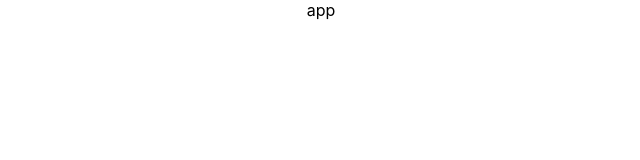
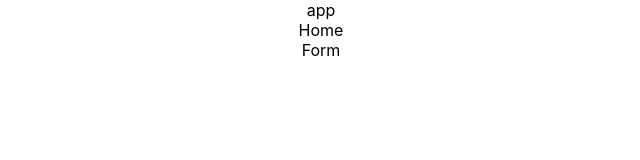
Before and after one commit to Alecsundra/Route-cost-calculator, a React (Create React App) app: page / in a window 1280 px wide. Shown: the top 160 px of the page, without its empty margins (319-959 px from the left). Built offline with nearby package versions, Linux system fonts and the light colour scheme.

Commit message:
Basic folder structure

```diff
--- a/src/App.js
+++ b/src/App.js
@@ -1,10 +1,12 @@
 import React from 'react';
 import './App.css';
+import Home from './Components/Home/Home'
 
 const App = () => {
   return (
     <div className="App">
       app
+      <Home />
     </div>
   );
 }
--- /dev/null
+++ b/src/Components/Form/Form.js
@@ -0,0 +1,13 @@
+import React from 'react';
+
+
+const Form = () => {
+  return (
+    <div className="Form">
+      Form
+
+    </div>
+  );
+}
+
+export default Form;
--- /dev/null
+++ b/src/Components/Home/Home.js
@@ -0,0 +1,13 @@
+import React from 'react';
+import Form from '../Form/Form';
+
+const Home = () => {
+  return (
+    <div className="Home">
+      Home
+      <Form />
+    </div>
+  );
+}
+
+export default Home;
```
Also changed, not shown: 1 other file (tests, documents, lock files or other folders).
